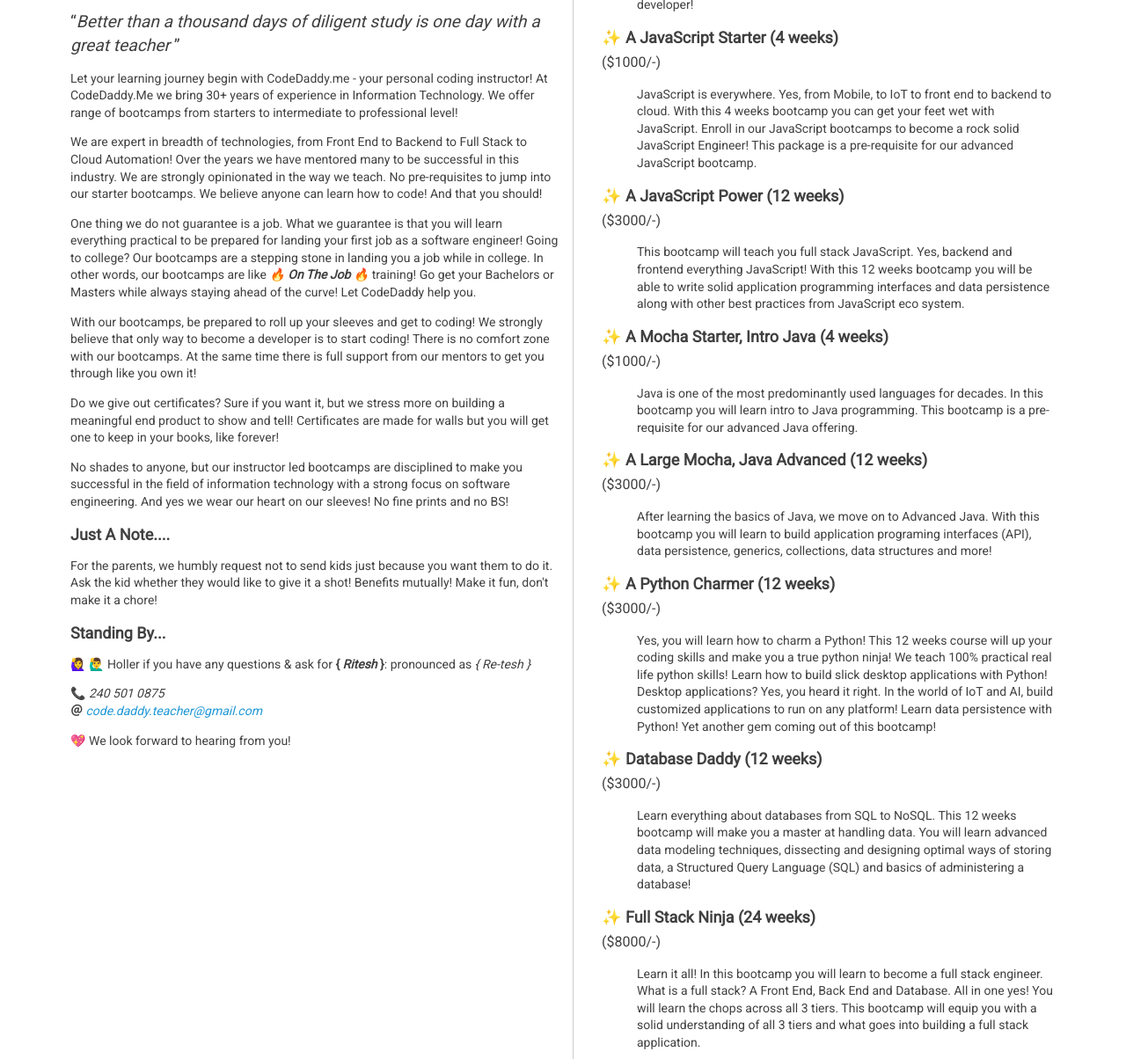
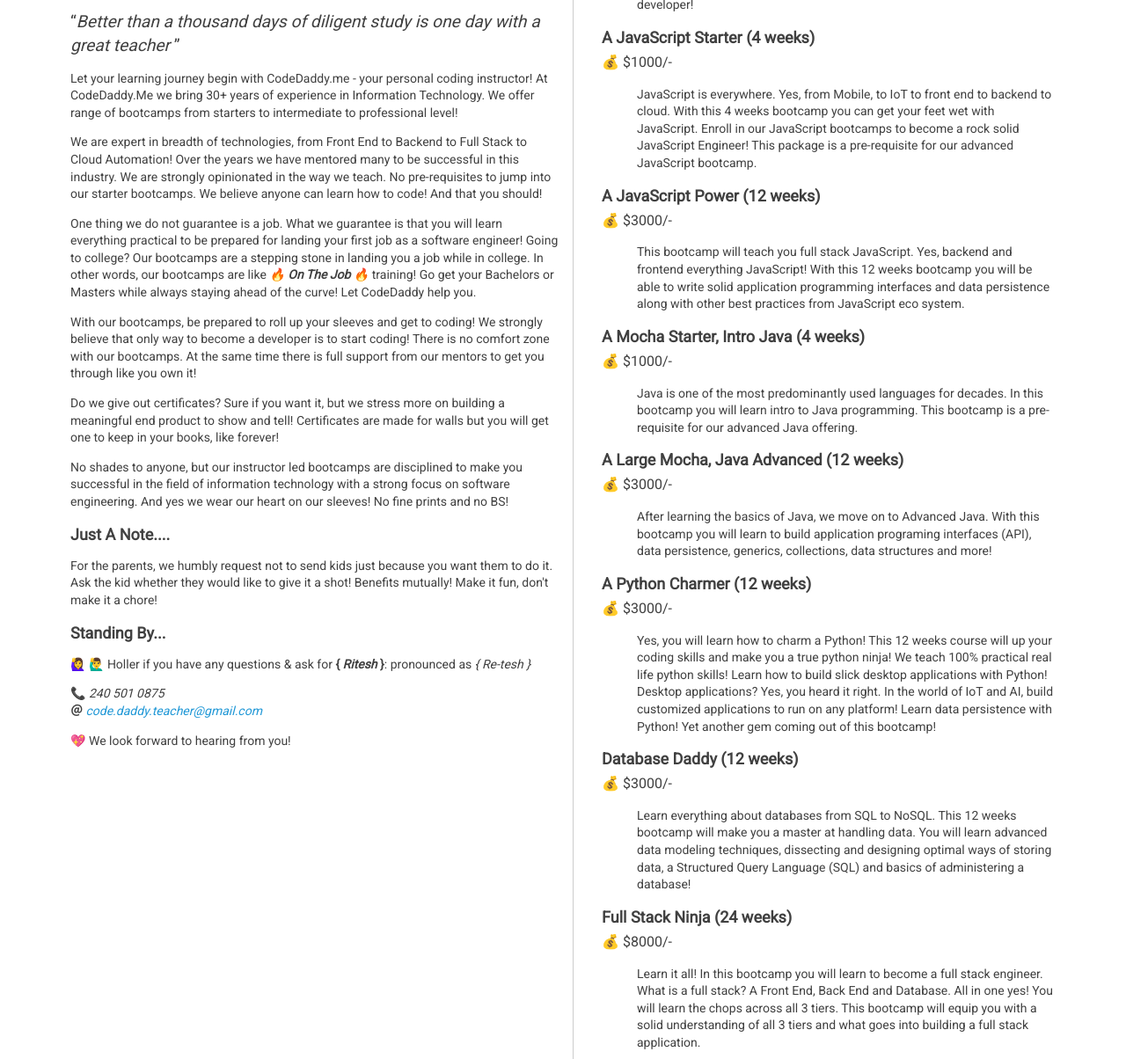
Before and after one commit to riteshapatel/riteshapatel.github.io, a plain HTML site: page index.html in a window 1280 px wide. Shown: the part 259-1463 px from the top of the page at 88% size. Drawn offline with Linux system fonts and the light colour scheme.

Commit message:
replaced emojis

```diff
--- a/index.html
+++ b/index.html
@@ -50,43 +50,43 @@
         <li>
             <div style="text-align:left">
                 <div style="text-align: center" class="header">What do we offer?</div>
-                <span class="pheader"> ✨ Python Starter (4 weeks)</span><br />
-                <small>($1000/-)</small>
+                <span class="pheader">Python Starter (4 weeks)</span><br />
+                <small>💰 $1000/-</small>
                 <div class="text">
                     <blockquote>
                         A starter package! The most cost effective and short enough to get a feel of what coding life looks like! Are you a high school graduate and need to figure out what it takes to land in this industry? Then this is a perfect 4 week primer! You will learn tidbits on getting started with your coding journey. This bootcamp will teach you basics of Python and essentials to become a developer!
                     </blockquote>
                 </div>
-                <span class="pheader"> ✨ A JavaScript Starter (4 weeks)</span><br />
-                <small>($1000/-)</small>
+                <span class="pheader">A JavaScript Starter (4 weeks)</span><br />
+                <small>💰 $1000/-</small>
                 <div class="text">
                     <blockquote>
                         JavaScript is everywhere. Yes, from Mobile, to IoT to front end to backend to cloud. With this 4 weeks bootcamp you can get your feet wet with JavaScript. Enroll in our JavaScript bootcamps to become a rock solid JavaScript Engineer! This package is a pre-requisite for our advanced JavaScript bootcamp.
                     </blockquote>
                 </div>
-                <span class="pheader"> ✨ A JavaScript Power (12 weeks)</span><br />
-                <small>($3000/-)</small>
+                <span class="pheader">A JavaScript Power (12 weeks)</span><br />
+                <small>💰 $3000/-</small>
                 <div class="text">
                     <blockquote>
                         This bootcamp will teach you full stack JavaScript. Yes, backend and frontend everything JavaScript! With this 12 weeks bootcamp you will be able to write solid application programming interfaces and data persistence along with other best practices from JavaScript eco system.
                     </blockquote>
                 </div>
-                <span class="pheader"> ✨ A Mocha Starter, Intro Java (4 weeks)</span><br />
-                <small>($1000/-)</small>
+                <span class="pheader">A Mocha Starter, Intro Java (4 weeks)</span><br />
+                <small>💰 $1000/-</small>
                 <div class="text">
                     <blockquote>
                         Java is one of the most predominantly used languages for decades. In this bootcamp you will learn intro to Java programming. This bootcamp is a pre-requisite for our advanced Java offering.
                     </blockquote>
                 </div>
-                <span class="pheader"> ✨ A Large Mocha, Java Advanced (12 weeks)</span><br />
-                <small>($3000/-)</small>
+                <span class="pheader">A Large Mocha, Java Advanced (12 weeks)</span><br />
+                <small>💰 $3000/-</small>
                 <div class="text">
                     <blockquote>
                         After learning the basics of Java, we move on to Advanced Java. With this bootcamp you will learn to build application programing interfaces (API), data persistence, generics, collections, data structures and more!
                     </blockquote>
                 </div>
-                <span class="pheader"> ✨ A Python Charmer (12 weeks)</span><br />
-                <small>($3000/-)</small>
+                <span class="pheader">A Python Charmer (12 weeks)</span><br />
+                <small>💰 $3000/-</small>
                 <div class="text">
                     <blockquote>
                         Yes, you will learn how to charm a Python! This 12 weeks course will up your coding skills and make you a true python ninja! We teach 100% practical real life python skills! Learn how to build slick desktop applications with Python!
@@ -96,15 +96,15 @@
                         Learn data persistence with Python! Yet another gem coming out of this bootcamp!
                     </blockquote>
                 </div>
-                <span class="pheader"> ✨ Database Daddy (12 weeks)</span><br />
-                <small>($3000/-)</small>
+                <span class="pheader">Database Daddy (12 weeks)</span><br />
+                <small>💰 $3000/-</small>
                 <div class="text">
                     <blockquote>
                         Learn everything about databases from SQL to NoSQL. This 12 weeks bootcamp will make you a master at handling data. You will learn advanced data modeling techniques, dissecting and designing optimal ways of storing data, a Structured Query Language (SQL) and basics of administering a database!
                     </blockquote>
                 </div>
-                <span class="pheader"> ✨ Full Stack Ninja (24 weeks)</span><br />
-                <small>($8000/-)</small>
+                <span class="pheader">Full Stack Ninja (24 weeks)</span><br />
+                <small>💰 $8000/-</small>
                 <div class="text">
                     <blockquote>
                         Learn it all! In this bootcamp you will learn to become a full stack engineer. What is a full stack? A Front End, Back End and Database. All in one yes! You will learn the chops across all 3 tiers. This bootcamp will equip you with a solid understanding of all 3 tiers and what goes into building a full stack application.
```
